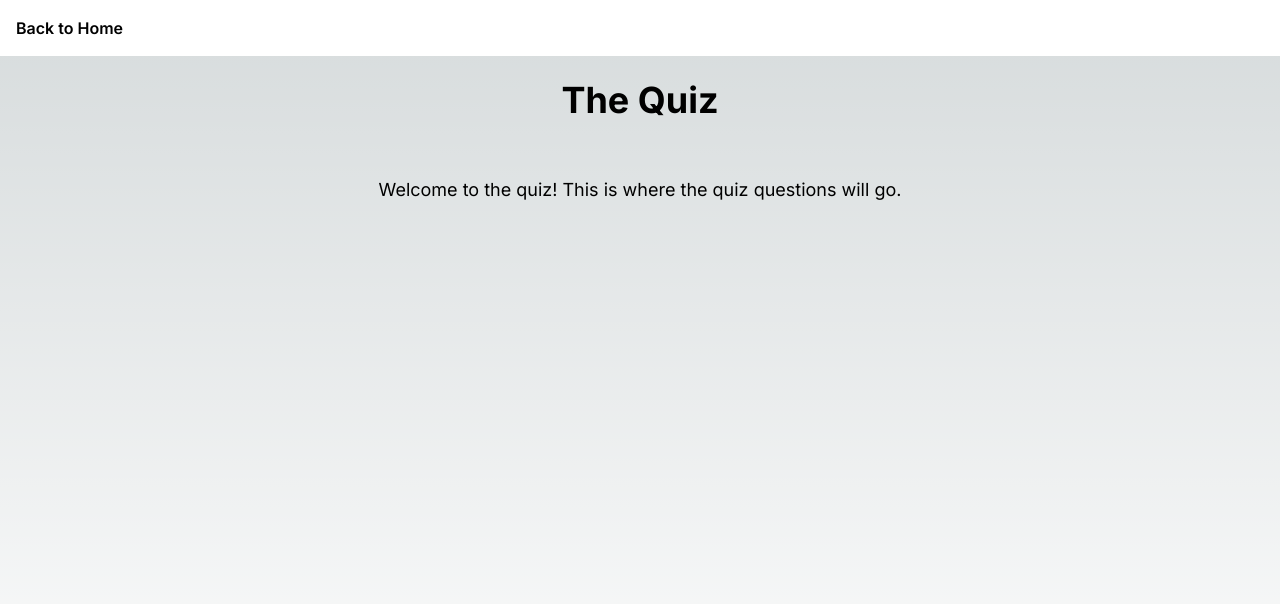
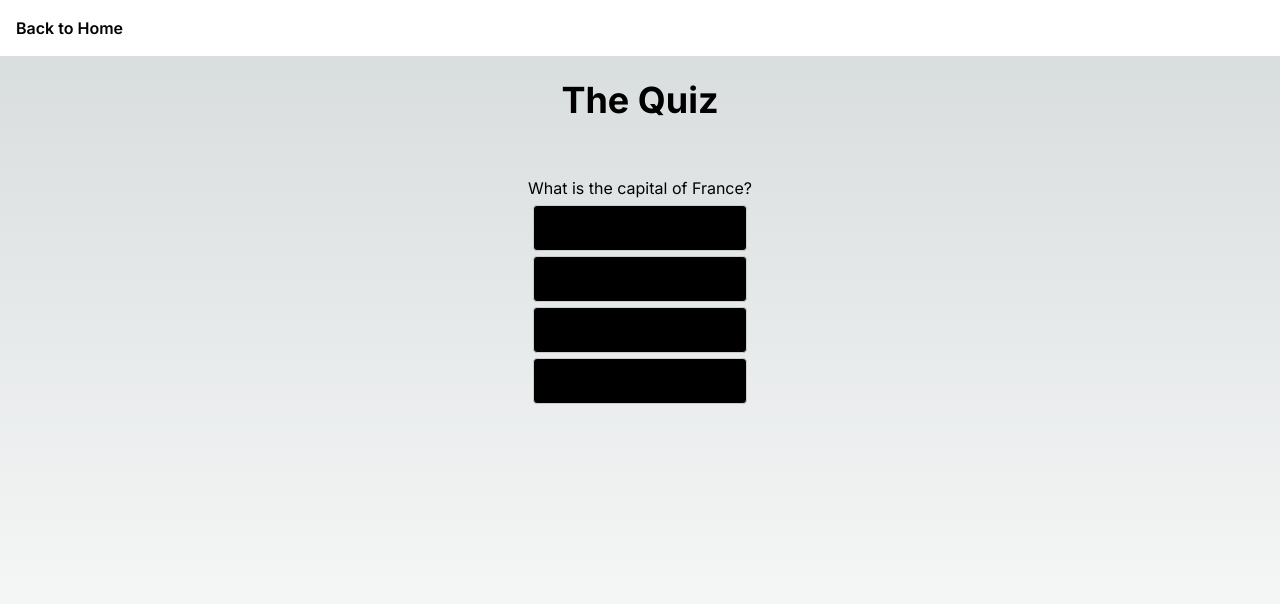
Before and after one commit to harrisonmacey/me-quiz, a Next.js app: page /quiz in a window 1280 px wide. Shown: the top 604 px of the page. Built offline with nearby package versions, Linux system fonts and the light colour scheme.

Commit message:
Added a question sample on the quiz page

```diff
--- a/app/components/quiz/Question.tsx
+++ b/app/components/quiz/Question.tsx
@@ -1,7 +1,44 @@
-//Question.tsx: This component represents a single quiz question.
-// It receives the question data as a prop and renders the question text, options,
-// and a button to move to the next question.
+"use client"; // This is a client component 👈🏽
 
+import React, { useState } from 'react';
 
-//array of questionTexts
-//array of AnswerChoices
+interface QuestionProps {
+  question: string;
+  options: string[];
+}
+
+const Question: React.FC<QuestionProps> = ({ question, options }) => {
+
+  const [selectedOption, setSelectedOption] = useState('');
+
+  const handleOptionClick = (option: string) => {
+    setSelectedOption(option);
+  };
+
+  //used gpt to build these buttons, should this be moved into a css file eventually?
+  return (
+    <div>
+      <h3>{question}</h3>
+      <ul>
+        {options.map((option) => (
+          <li
+            key={option}
+            style={{
+              padding: '10px',
+              margin: '5px',
+              border: '1px solid #ccc',
+              borderRadius: '4px',
+              backgroundColor: selectedOption === option ? '#4a4a4a' : '#000000',
+              cursor: 'pointer',
+            }}
+            onClick={() => handleOptionClick(option)}
+          >
+            {option}
+          </li>
+        ))}
+      </ul>
+    </div>
+  );
+};
+
+export default Question;
--- a/app/components/quiz/QuestionNav.tsx
+++ /dev/null
@@ -1 +0,0 @@
-//shows you what questions are completed, which you are on, what which are left
--- a/app/components/quiz/QuestionText.tsx
+++ /dev/null
@@ -1 +0,0 @@
-//the question
--- a/app/quiz/page.tsx
+++ b/app/quiz/page.tsx
@@ -1,11 +1,17 @@
+import Question from '../components/quiz/Question';
+
 export default function QuizPage() {
   return (
     <main className="flex flex-col flex-1 h-full gap-4">
       <h1 className="p-6 text-4xl font-bold text-center">The Quiz</h1>
       <div className="flex flex-col items-center justify-start flex-1 p-4">
-        <p className="text-lg">
+        {/* <p className="text-lg">
           Welcome to the quiz! This is where the quiz questions will go.
-        </p>
+        </p> */}
+        <Question
+        question="What is the capital of France?"
+        options={['Paris', 'London', 'Berlin', 'Madrid']}
+      />
       </div>
     </main>
   );
```
Also changed, not shown: app/components/quiz/AnswerChoices.tsx (deleted).
